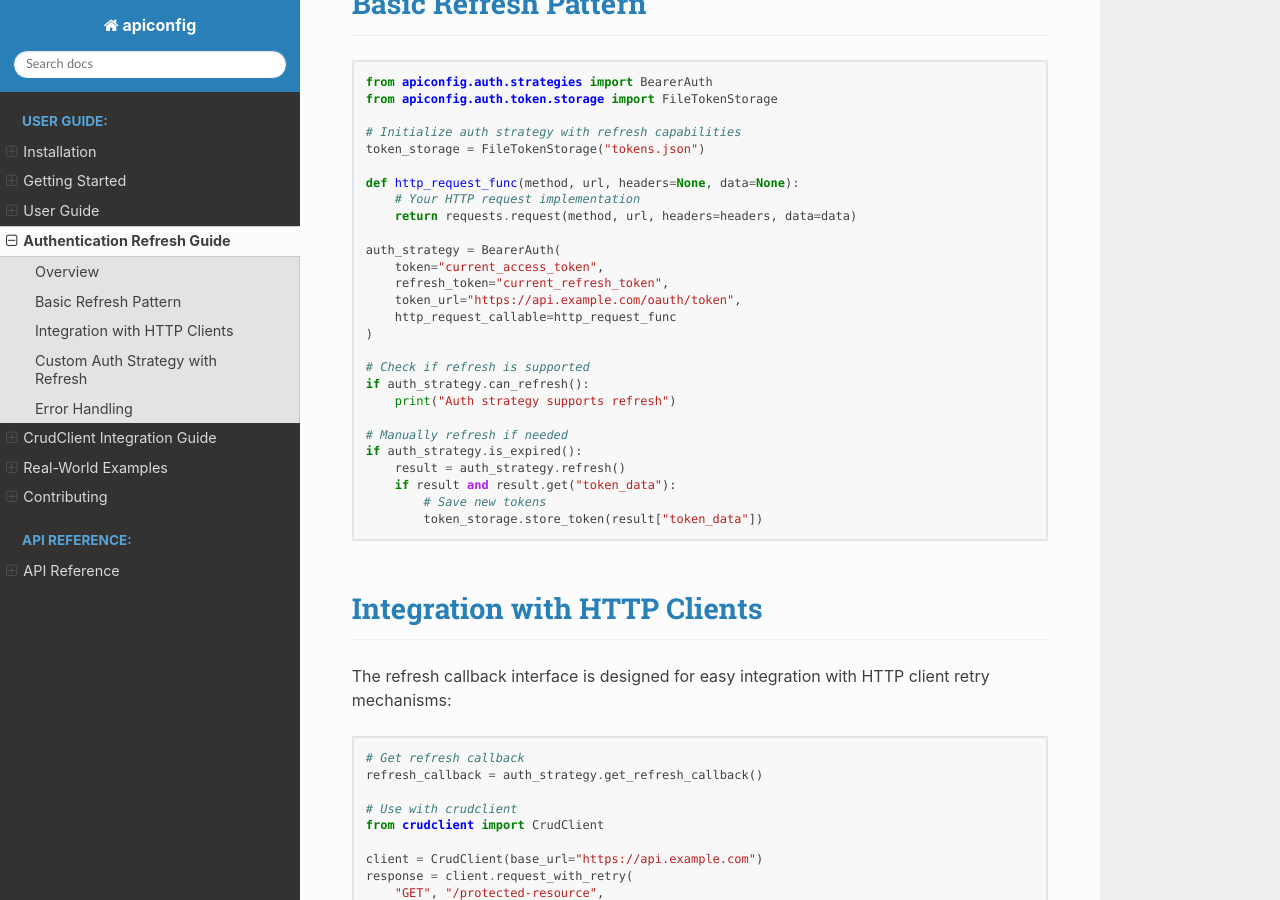
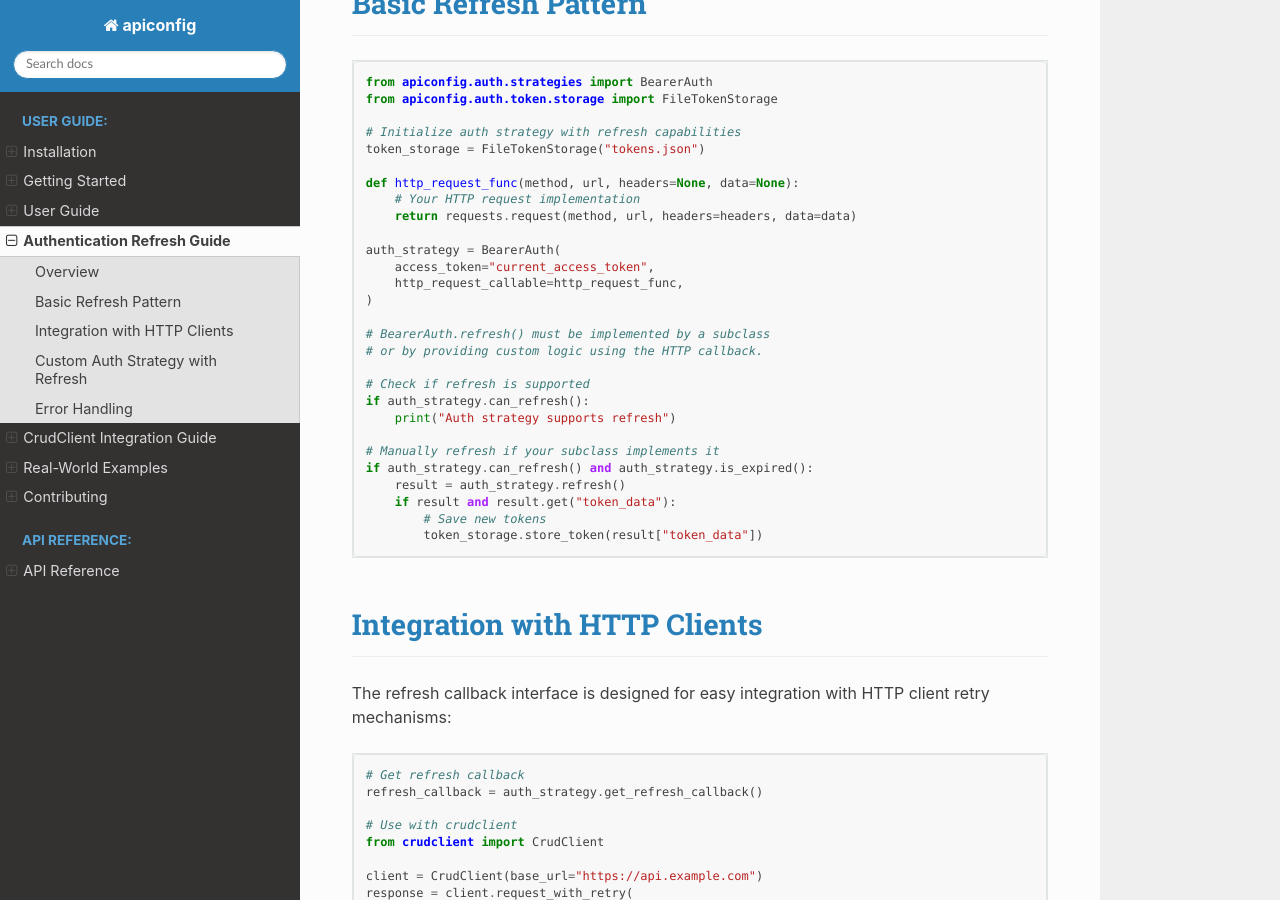
Before and after one commit to Leikaab/apiconfig, a Sphinx documentation site: the page built from docs/source/auth_refresh_guide.rst, in a window 1280 px wide and 900 px high, scrolled down 579 px. Built offline with Sphinx 7.4.7 and the Read the Docs theme 3.1.0, drawn with Linux system fonts in a browser that asks for light colours.

Commit message:
docs: correct BearerAuth examples

```diff
--- a/docs/source/api/auth.rst
+++ b/docs/source/api/auth.rst
@@ -24,7 +24,10 @@ The refresh callback interface is designed for integration with HTTP client retr
 .. code-block:: python
 
     # Get refresh callback for integration with retry logic
-    auth_strategy = BearerAuth(token="your_token", refresh_token="refresh_token")
+    auth_strategy = BearerAuth(
+        access_token="your_token",
+        http_request_callable=http_request_func,
+    )  # BearerAuth.refresh() requires custom implementation
     refresh_callback = auth_strategy.get_refresh_callback()
 
     if refresh_callback:
--- a/docs/source/auth_refresh_guide.rst
+++ b/docs/source/auth_refresh_guide.rst
@@ -28,18 +28,19 @@ Basic Refresh Pattern
         return requests.request(method, url, headers=headers, data=data)
 
     auth_strategy = BearerAuth(
-        token="current_access_token",
-        refresh_token="current_refresh_token",
-        token_url="https://api.example.com/oauth/token",
-        http_request_callable=http_request_func
+        access_token="current_access_token",
+        http_request_callable=http_request_func,
     )
+
+    # BearerAuth.refresh() must be implemented by a subclass
+    # or by providing custom logic using the HTTP callback.
 
     # Check if refresh is supported
     if auth_strategy.can_refresh():
         print("Auth strategy supports refresh")
 
-    # Manually refresh if needed
-    if auth_strategy.is_expired():
+    # Manually refresh if your subclass implements it
+    if auth_strategy.can_refresh() and auth_strategy.is_expired():
         result = auth_strategy.refresh()
         if result and result.get("token_data"):
             # Save new tokens
--- a/docs/source/getting_started.rst
+++ b/docs/source/getting_started.rst
@@ -68,7 +68,7 @@ Bearer Token Authentication
 
    from apiconfig import ClientConfig, BearerAuth
 
-   auth = BearerAuth(token="my-jwt-token")
+   auth = BearerAuth(access_token="my-jwt-token")
    config = ClientConfig(
        hostname="api.example.com",
        version="v1",
@@ -133,7 +133,7 @@ Using with HTTP Clients
    from apiconfig import ClientConfig, BearerAuth
 
    # Set up configuration
-   auth = BearerAuth(token="my-jwt-token")
+   auth = BearerAuth(access_token="my-jwt-token")
    config = ClientConfig(
        hostname="api.example.com",
        version="v1",
--- a/docs/source/user_guide.rst
+++ b/docs/source/user_guide.rst
@@ -146,7 +146,7 @@ JWT or OAuth token authentication:
 
    from apiconfig import BearerAuth
 
-   auth = BearerAuth(token="my-jwt-token")
+   auth = BearerAuth(access_token="my-jwt-token")
 
    # Get headers for a request
    headers = auth.prepare_request_headers()
@@ -311,7 +311,7 @@ Best Practices
           env = EnvProvider(prefix="MYAPI_")
           config_dict = env.load()
 
-          auth = BearerAuth(token=config_dict.get("TOKEN"))
+        auth = BearerAuth(access_token=config_dict.get("TOKEN"))
           return ClientConfig(
               hostname=config_dict.get("HOSTNAME", "api.default.com"),
               version=config_dict.get("VERSION", "v1"),
```
Also changed, not shown: README.md (+1 -1 lines), docs/source/crudclient_integration.rst (+4 -8 lines).
